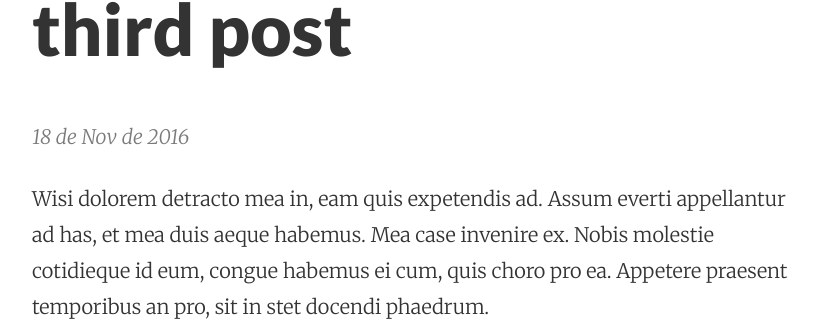
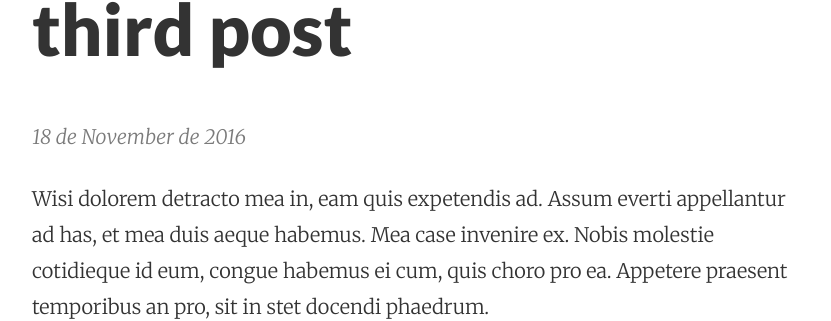
Before and after one commit to vpribeiro73/vpribeiro73.github.io, a Jekyll site: the page built from _posts/2016-11-18-third-post.markdown, in a window 1280 px wide. Shown: the part 222-543 px from the top of the page, without its empty margins (224-1055 px from the left). Built offline with Jekyll 4.4.1, drawn with Linux system fonts in a browser that asks for light colours.

Commit message:
Update post.html

```diff
--- a/_layouts/post.html
+++ b/_layouts/post.html
@@ -3,8 +3,8 @@ layout: default
 ---
 <div class="post-header mb2">
   <h1 class="py2">{{ page.title }}</h1>
-{% assign b = page.date | date: "%b" %}
-{% case b %}
+{% assign b = page.date | date: "%B" %}
+{% case B %}
   {% when '1' %}Janeiro
   {% when '2' %}Fevereiro
   {% when '3' %}Mar&ccedil;
@@ -18,7 +18,7 @@ layout: default
   {% when '11' %}Novembro
   {% when '12' %}Dezembro
 {% endcase %}
-  <span class="post-meta">{{ page.date | date: "%-d de %b de %Y" }}</span>
+  <span class="post-meta">{{ page.date | date: "%-d de %B de %Y" }}</span>
 </div>
 
 <article class="post-content">
```
